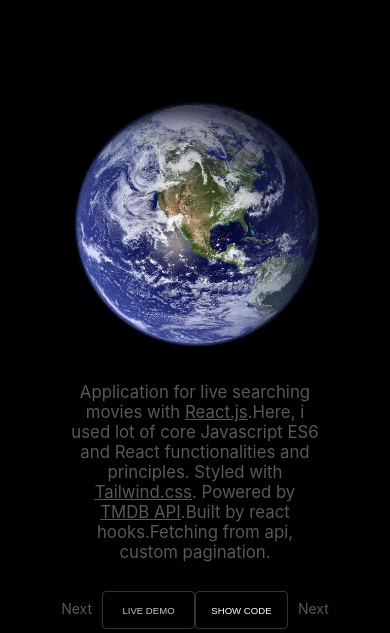
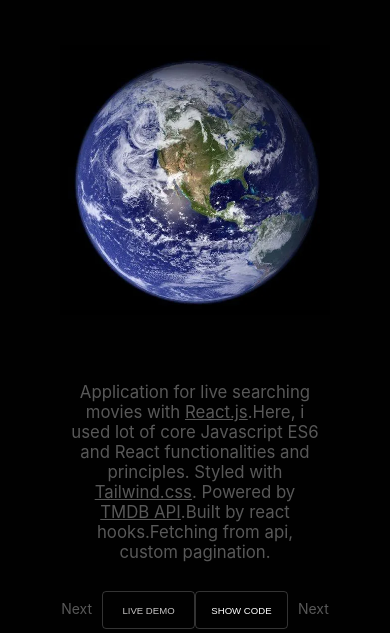
Before and after one commit to MartinCucik/Personal, a plain HTML site: page index.html in a window 390 px wide. Shown: the part 1021-1654 px from the top of the page. Drawn offline with nearby package versions, Linux system fonts and the light colour scheme.

Commit message:
Mobile height fix on gallery

```diff
--- a/css/demo-entry.css
+++ b/css/demo-entry.css
@@ -344,7 +344,7 @@
   #section2 .content .pieces {
     height: 270px;
     width: 270px;
-    top: 25vh;
+    top: 20vh;
     position: absolute;
     left: 0;
     right: 0;
```
